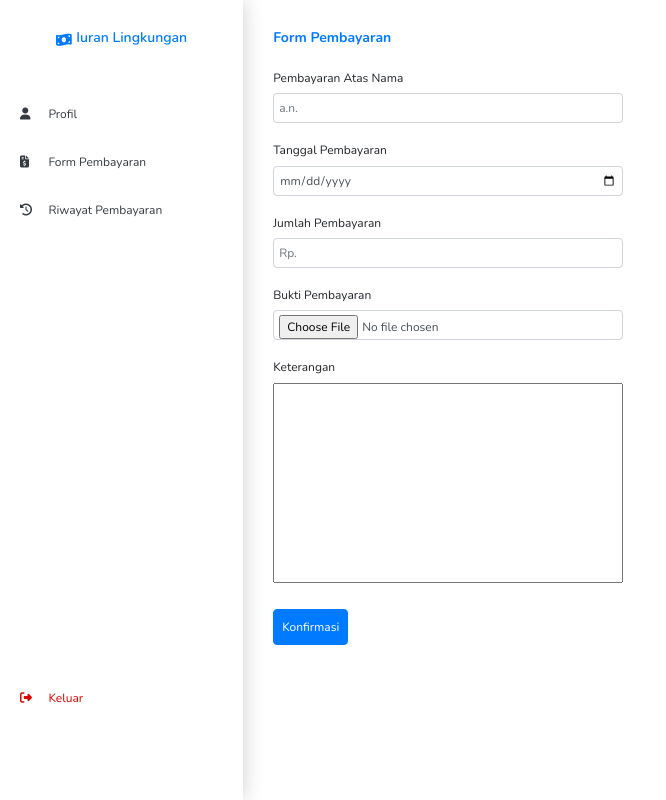
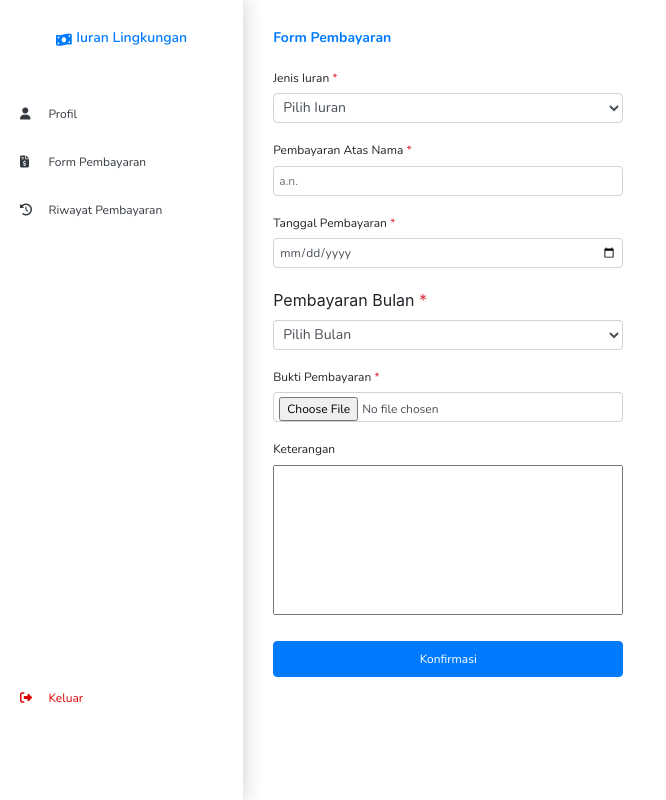
Before and after one commit to ZyanAlkanza/iuran_lingkungan, a CodeIgniter app: the page made by application/views/wargaKonfirmasi.php in a window 1280 px wide. Shown: the whole page, without its empty margins (0-666 px from the left). Run offline with CodeIgniter, Linux system fonts and the light colour scheme; data that the repository does not hold is empty.

Commit message:
membuat fitur konfirmasi pembayaran pada halaman wargaKonfirmasi

```diff
--- a/application/views/wargaKonfirmasi.php
+++ b/application/views/wargaKonfirmasi.php
@@ -82,32 +82,61 @@
           <h1>Form Pembayaran</h1>
         </div>
 
-        <div class="form">
+        <?php echo $this->session->flashdata('pesan') ?>
+
+        <form method="POST" action="<?php echo base_url('wargaKonfirmasi/tambahdata')?>" enctype="multipart/form-data">
+
+          <?php foreach($warga as $wg) :?>
+            <input type="hidden" value="<?php echo $wg->id_warga?>" name="id_warga">
+          <?php endforeach; ?>
+
+          <div class="jenis-iuran">
+            <h3>Jenis Iuran <span class="text-danger">*</span></h3>
+            <select class="form-control" id="id_iuran" name="id_iuran" required>
+              <option value="">Pilih Iuran</option>
+              <?php foreach($iuran as $iu) :?>
+              <option value="<?php echo $iu->id_iuran?>"><?php echo $iu->jenis_iuran ?></option>
+              <?php endforeach; ?>
+            </select>
+          </div>
           <div class="input-nama">
-            <h3>Pembayaran Atas Nama</h3>
-            <input class="form-control" type="text" placeholder="a.n. " />
+            <h3>Pembayaran Atas Nama <span class="text-danger">*</span></h3>
+            <input class="form-control" type="text" placeholder="a.n. " name="atas_nama"/>
           </div>
           <div class="input-tanggal">
-            <h3>Tanggal Pembayaran</h3>
-            <input class="form-control" type="date" />
+            <h3>Tanggal Pembayaran <span class="text-danger">*</span></h3>
+            <input class="form-control" type="date" name="tanggal_pembayaran"/>
           </div>
-          <div class="input-jumlah">
-            <h3>Jumlah Pembayaran</h3>
-            <input class="form-control" type="number" placeholder="Rp." />
-          </div>
+          <label for="pembayaran_bulan">Pembayaran Bulan <span class="text-danger">*</span></label>
+          <!-- <div class="input-group mb-3"> -->
+            <select class="form-control" id="pembayaran_bulan" name="pembayaran_bulan" required>
+              <option value="">Pilih Bulan</option>
+              <option value="Januari">Januari</option>
+              <option value="Februari">Februari</option>
+              <option value="Maret">Maret</option>
+              <option value="April">April</option>
+              <option value="Mei">Mei</option>
+              <option value="Juni">Juni</option>
+              <option value="Juli">Juli</option>
+              <option value="Agustus">Agustus</option>
+              <option value="September">September</option>
+              <option value="Oktober">Oktober</option>
+              <option value="November">November</option>
+              <option value="Desember">Desember</option>
+            </select>
           <div class="input-bukti">
-            <h3>Bukti Pembayaran</h3>
-            <input class="form-control" type="file" />
+            <h3>Bukti Pembayaran <span class="text-danger">*</span></h3>
+            <input class="form-control" type="file" name="bukti_pembayaran" required/>
           </div>
           <div class="input-keterangan">
             <h3>Keterangan</h3>
-            <textarea name="" id="" maxlength="300"></textarea>
+            <textarea name="keterangan" id="keterangan" maxlength="300"></textarea>
           </div>
 
-          <a href="#">
+
             <button type="submit" class="btn btn-primary">Konfirmasi</button>
-          </a>
-        </div>
+
+        </form>
       </div>
     </div>
 
--- a/assets/css/wargaKonfirmasi.css
+++ b/assets/css/wargaKonfirmasi.css
@@ -102,12 +102,12 @@ body {
 }
 
 /* Isi Konten --------------------------------------------------------------------------------*/
-.halaman .konten .form h3 {
+.halaman .konten form h3 {
 	font-size: 16px;
 	font-family: "nunito", sans-serif;
 }
 
-.halaman .konten .form input {
+.halaman .konten form select {
 	width: 350px;
 	height: 30px;
 	margin-bottom: 20px;
@@ -116,16 +116,26 @@ body {
 	padding: 3px 5px;
 }
 
-.halaman .konten .form textarea {
+.halaman .konten form input {
 	width: 350px;
-	height: 200px;
+	height: 30px;
+	margin-bottom: 20px;
+	font-size: 14px;
+	font-family: "nunito", sans-serif;
+	padding: 3px 5px;
+}
+
+.halaman .konten form textarea {
+	width: 350px;
+	height: 150px;
 	margin-bottom: 20px;
 	resize: none;
 	font-size: 14px;
 	font-family: "nunito", sans-serif;
 }
 
-.halaman .konten .form button {
+.halaman .konten form button {
+	width: 350px;
 	font-size: 14px;
 	font-family: "nunito", sans-serif;
 	padding: 8px;
@@ -188,22 +198,22 @@ body {
 		font-size: 16px;
 	}
 
-	.halaman .konten .form h3 {
+	.halaman .konten form h3 {
 		font-size: 12px;
 	}
 
-	.halaman .konten .form input {
+	.halaman .konten form input {
 		width: 230px;
 		height: 25px;
 		font-size: 10px;
 	}
 
-	.halaman .konten .form textarea {
+	.halaman .konten form textarea {
 		width: 230px;
 		font-size: 12px;
 	}
 
-	.halaman .konten .form button {
+	.halaman .konten form button {
 		font-size: 12px;
 		padding: 6px;
 	}
@@ -237,23 +247,23 @@ body {
 		font-size: 18px;
 	}
 
-	.halaman .konten .form h3 {
+	.halaman .konten form h3 {
 		font-size: 14px;
 	}
 
-	.halaman .konten .form input {
+	.halaman .konten form input {
 		width: 350px;
 		height: 30px;
 		font-size: 12px;
 		padding: 4px 5px;
 	}
 
-	.halaman .konten .form textarea {
+	.halaman .konten form textarea {
 		width: 350px;
 		font-size: 12px;
 	}
 
-	.halaman .konten .form button {
+	.halaman .konten form button {
 		font-size: 14px;
 		padding: 8px;
 	}
@@ -275,23 +285,23 @@ body {
 		font-size: 14px;
 	}
 
-	.halaman .konten .form h3 {
+	.halaman .konten form h3 {
 		font-size: 12px;
 	}
 
-	.halaman .konten .form input {
+	.halaman .konten form input {
 		width: 350px;
 		height: 30px;
 		font-size: 12px;
 		padding: 4px 5px;
 	}
 
-	.halaman .konten .form textarea {
+	.halaman .konten form textarea {
 		width: 350px;
 		font-size: 12px;
 	}
 
-	.halaman .konten .form button {
+	.halaman .konten form button {
 		font-size: 12px;
 		padding: 8px;
 	}
```
Also changed, not shown: application/controllers/wargaKonfirmasi.php (+82 -1 lines), assets/img/bukti/bukti-azharee10.png (added), assets/img/bukti/bukti-zyan28.png (added), assets/img/bukti/bukti-zyan29.png (added).
